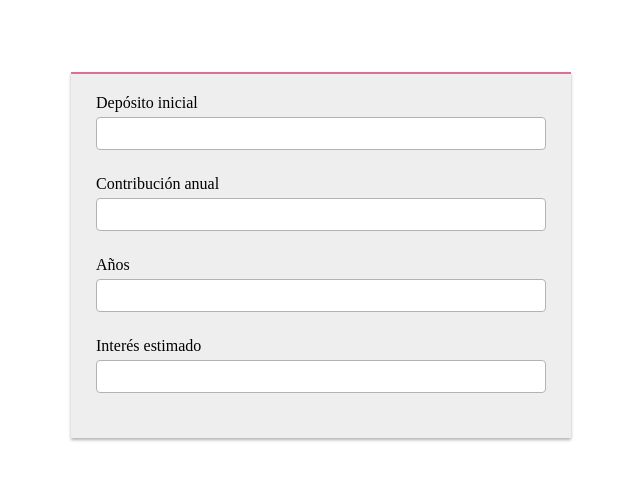
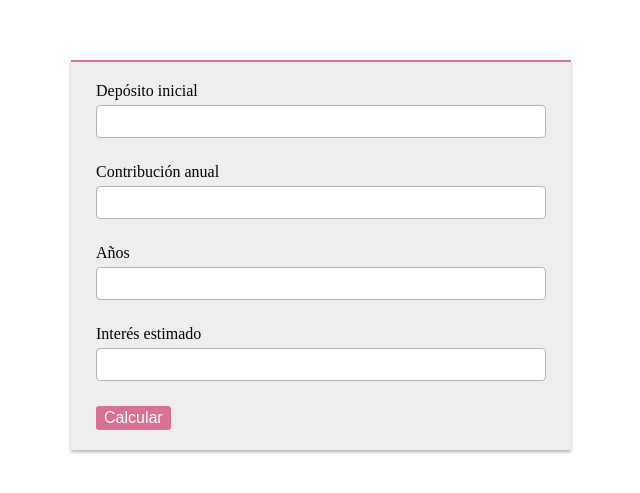
Before and after one commit to adrian1426/ReactJS_CalcInteresCompuesto, a React (Create React App) app: page / in a window 1280 px wide. Shown: the part 145-638 px from the top of the page, without its empty margins (319-959 px from the left). Built offline with nearby package versions, Linux system fonts and the light colour scheme.

Commit message:
componente Button- styled components

```diff
--- a/src/App.js
+++ b/src/App.js
@@ -1,4 +1,5 @@
 import { Formik, Form } from 'formik';
+import Button from './components/Button';
 import Container from "./components/Container";
 import Input from './components/Input';
 import Section from "./components/Section";
@@ -43,6 +44,8 @@
               name='rate'
               label='Interés estimado'
             />
+
+            <Button>Calcular</Button>
           </Form>
         </Formik>
       </Section>
--- /dev/null
+++ b/src/components/Button.js
@@ -0,0 +1,13 @@
+import styled from "styled-components";
+
+const Button = styled.button`
+  background:palevioletred;
+  color: white;
+  font-size: 1em;
+  padding: 0.25 em 1em;
+  border: 2px solid palevioletred;
+  border-radius: 3px;
+  cursor: pointer;
+`;
+
+export default Button;
```
